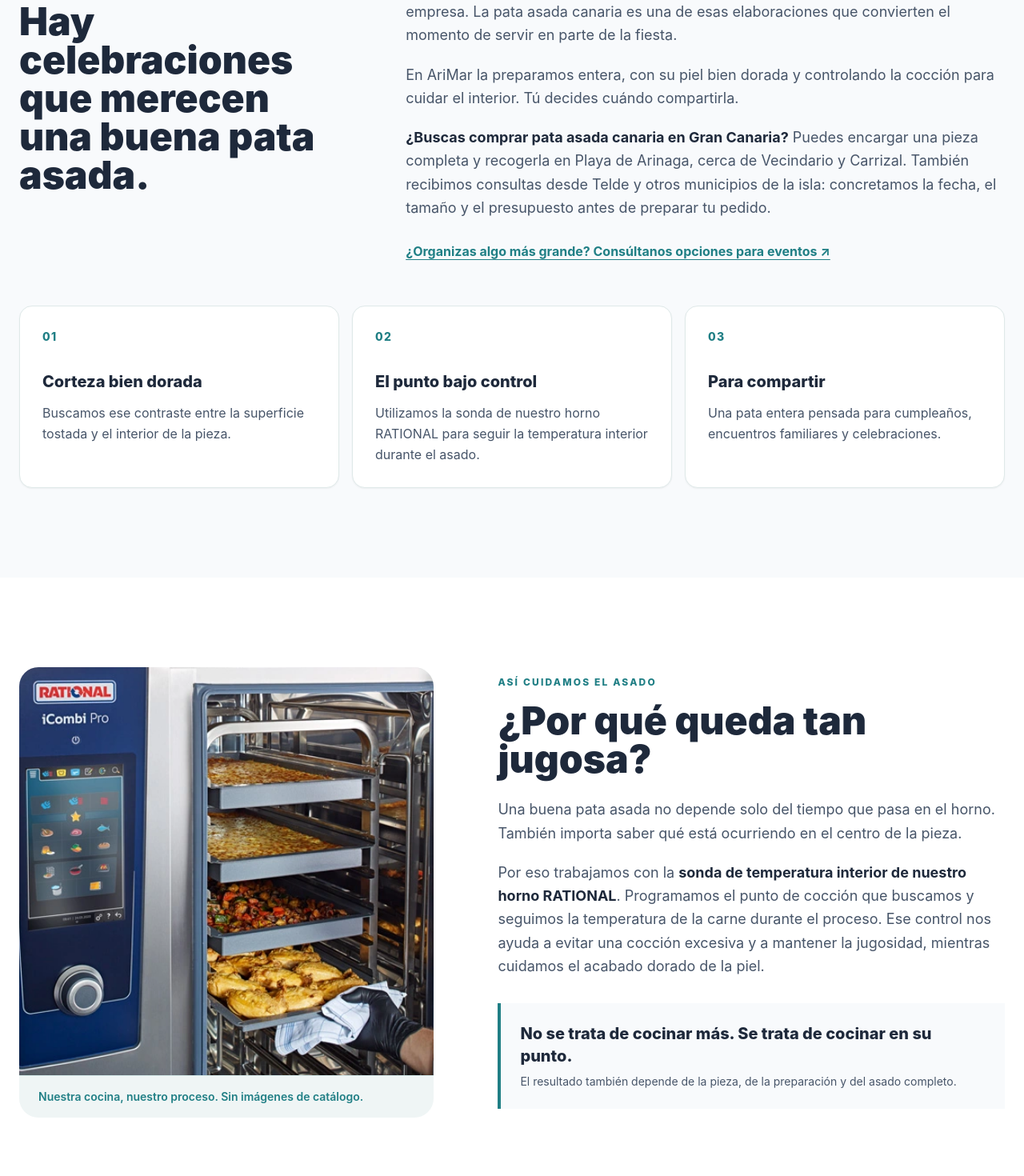
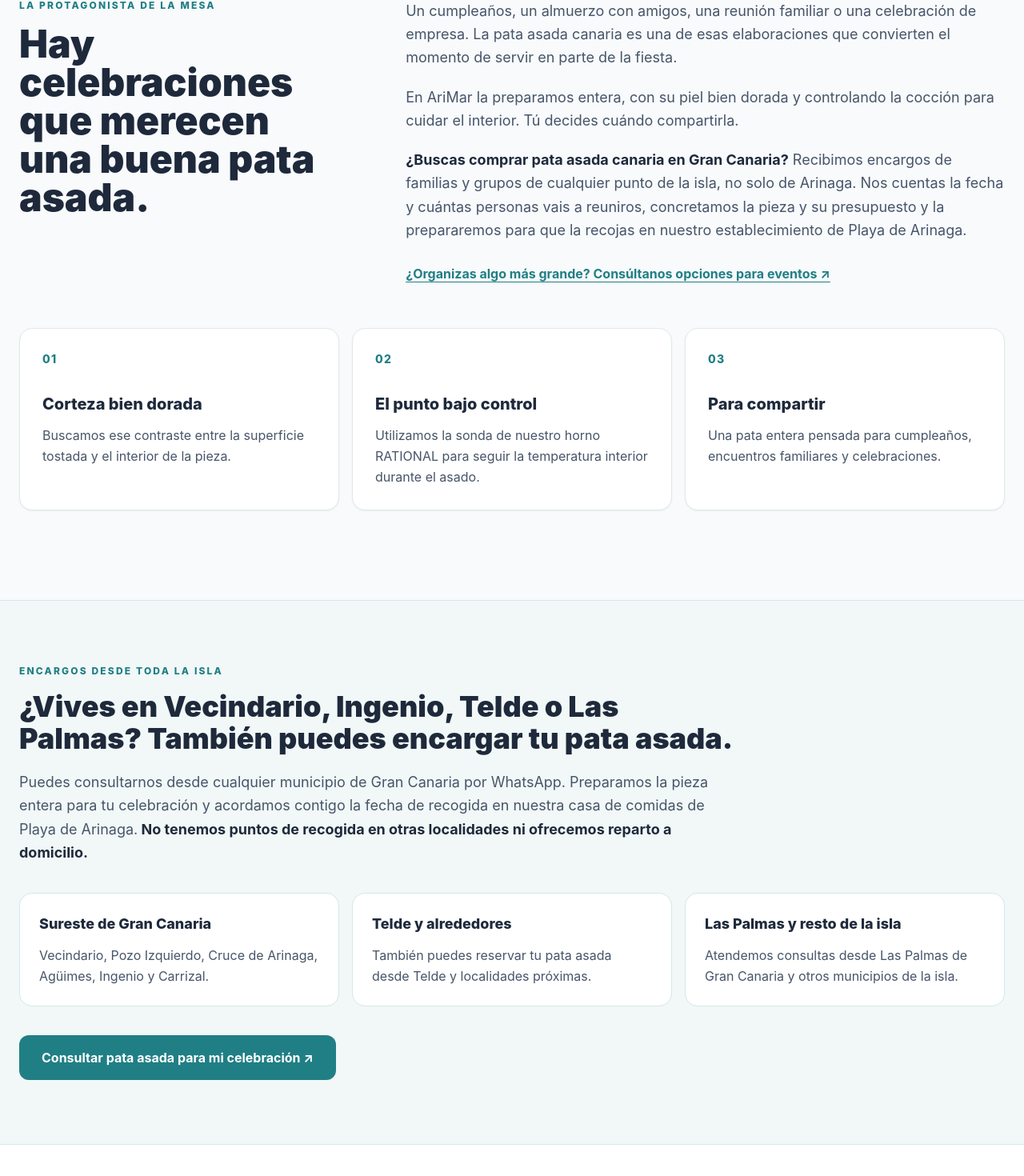
Before and after one commit to talaverilla85/ArimarWeb, a Next.js app: page /pata-asada-gran-canaria in a window 1280 px wide. Shown: the part 1012-2482 px from the top of the page at 80% size. Built offline with nearby package versions, Linux system fonts and the light colour scheme.

Commit message:
Publicar mejoras SEO insulares de pata asada AriMar y enlace desde portada

```diff
--- a/app/page.tsx
+++ b/app/page.tsx
@@ -88,6 +88,9 @@ export default function Home() {
 
           <p className="text-lg md:text-xl text-slate-600 leading-relaxed">
             En AriMar encontrarás platos del día, pollo asado, potajes, cremas, arroces, pastas, guisos, fritos y postres caseros. Una propuesta variada y cercana, propia de una freiduría moderna donde la cocina de siempre se adapta a una forma de comer más cómoda, práctica y actual.
+          </p>
+          <p className="mt-5 text-base leading-relaxed text-slate-600">
+            ¿Preparas un cumpleaños o una reunión? También puedes <Link href="/pata-asada-gran-canaria" className="font-semibold text-primary-700 underline underline-offset-4 hover:text-primary-800">encargar nuestra pata asada canaria</Link> desde cualquier punto de Gran Canaria y recogerla en AriMar.
           </p>
         </div>
       </section>
--- a/app/pata-asada-gran-canaria/page.tsx
+++ b/app/pata-asada-gran-canaria/page.tsx
@@ -12,7 +12,7 @@ const whatsapp = getWhatsAppUrl(mensaje)
 
 export const metadata: Metadata = {
   title: 'Pata asada canaria por encargo en Gran Canaria | AriMar',
-  description: '¿Buscas dónde comprar pata asada canaria en Gran Canaria? En AriMar la preparamos entera, 100 % sin gluten, para cumpleaños y eventos. Recogida en Playa de Arinaga.',
+  description: 'Pata asada canaria por encargo para toda Gran Canaria. 100 % sin gluten. Consulta desde Vecindario, Ingenio, Telde o Las Palmas. Recogida en AriMar.',
   alternates: { canonical: path },
   openGraph: {
     type: 'website',
@@ -35,8 +35,8 @@ const preguntas = [
     a: 'Se entrega la pieza entera, sin cortar ni lonchear. Puedes llevarla a tu celebración y servirla al grosor que prefieras.',
   },
   {
-    q: '¿Puedo encargar una pata asada desde Vecindario, Carrizal, Telde o Las Palmas?',
-    a: 'Sí, puedes consultar tu encargo desde cualquier municipio de Gran Canaria. La pata se recoge en nuestro establecimiento de Playa de Arinaga; no realizamos el reparto a domicilio ni el corte durante el evento.',
+    q: '¿Puedo encargarla desde Vecindario, Ingenio, Telde o Las Palmas de Gran Canaria?',
+    a: 'Sí. Recibimos consultas desde toda Gran Canaria, incluidas Vecindario, Pozo Izquierdo, Cruce de Arinaga, Agüimes, Ingenio, Carrizal, Telde y Las Palmas de Gran Canaria. Puedes organizar el encargo por WhatsApp desde tu municipio y recoger la pata en AriMar, Playa de Arinaga. No hacemos entregas a domicilio.',
   },
   {
     q: '¿Con cuánta antelación tengo que pedirla?',
@@ -45,6 +45,10 @@ const preguntas = [
   {
     q: '¿Cuánto cuesta una pata asada entera?',
     a: 'El presupuesto depende del tamaño y del peso de la pieza, así como de la disponibilidad. Escríbenos con la fecha y el número de comensales y te informaremos antes de confirmar el pedido.',
+  },
+  {
+    q: '¿De qué tamaño debo encargar la pata para mi celebración?',
+    a: 'Depende del número de comensales, de las guarniciones y del tamaño y rendimiento de la pieza. Dinos para cuántas personas es y te orientaremos sobre las opciones disponibles antes de confirmar el encargo.',
   },
   {
     q: '¿Es una pata asada sin gluten?',
@@ -139,7 +143,7 @@ export default function PataAsadaPage() {
               Pata asada <span className="text-[#80D0D1]">canaria</span> por encargo en Gran Canaria
             </h1>
             <p className="mt-7 max-w-2xl text-lg leading-relaxed text-[#E3EEEE] md:text-xl">
-              Piel dorada, carne jugosa y una pieza para reunir a los tuyos. La preparamos en nuestra cocina de Playa de Arinaga para cumpleaños, reuniones y celebraciones.
+              Piel dorada, carne jugosa y una pieza para reunir a los tuyos. Aceptamos consultas por encargo desde toda Gran Canaria para cumpleaños, reuniones y celebraciones. La preparamos en nuestra cocina 100 % sin gluten.
             </p>
             <div className="mt-9 flex flex-col gap-3 sm:flex-row">
               <a href={whatsapp} target="_blank" rel="noopener noreferrer" className="inline-flex items-center justify-center rounded-xl bg-[#207F85] px-7 py-4 text-base font-extrabold text-white shadow-lg transition hover:bg-[#278F95] focus-visible:outline focus-visible:outline-2 focus-visible:outline-offset-2 focus-visible:outline-white">
@@ -147,7 +151,7 @@ export default function PataAsadaPage() {
               </a>
               <a href="#por-que-jugosa" className="inline-flex items-center justify-center rounded-xl border border-white/50 px-7 py-4 text-base font-bold text-white transition hover:bg-white/10">Descubre cómo la asamos ↓</a>
             </div>
-            <p className="mt-6 text-sm leading-relaxed text-slate-300">Por encargo y según disponibilidad · Recogida en nuestro local de Agüimes · La solicitud no confirma el pedido.</p>
+            <p className="mt-6 text-sm leading-relaxed text-slate-300">Encargos para toda Gran Canaria · Recogida en Playa de Arinaga (Agüimes) · La solicitud no confirma el pedido.</p>
           </div>
           <figure className="relative min-h-[360px] bg-[#F3F3EF] lg:min-h-[670px]">
             <Image
@@ -178,7 +182,7 @@ export default function PataAsadaPage() {
           <div className="self-end">
             <p className="text-lg leading-relaxed text-slate-600">Un cumpleaños, un almuerzo con amigos, una reunión familiar o una celebración de empresa. La pata asada canaria es una de esas elaboraciones que convierten el momento de servir en parte de la fiesta.</p>
             <p className="mt-5 text-lg leading-relaxed text-slate-600">En AriMar la preparamos entera, con su piel bien dorada y controlando la cocción para cuidar el interior. Tú decides cuándo compartirla.</p>
-            <p className="mt-5 text-lg leading-relaxed text-slate-600"><strong className="text-[#1E293B]">¿Buscas comprar pata asada canaria en Gran Canaria?</strong> Puedes encargar una pieza completa y recogerla en Playa de Arinaga, cerca de Vecindario y Carrizal. También recibimos consultas desde Telde y otros municipios de la isla: concretamos la fecha, el tamaño y el presupuesto antes de preparar tu pedido.</p>
+            <p className="mt-5 text-lg leading-relaxed text-slate-600"><strong className="text-[#1E293B]">¿Buscas comprar pata asada canaria en Gran Canaria?</strong> Recibimos encargos de familias y grupos de cualquier punto de la isla, no solo de Arinaga. Nos cuentas la fecha y cuántas personas vais a reuniros, concretamos la pieza y su presupuesto y la prepararemos para que la recojas en nuestro establecimiento de Playa de Arinaga.</p>
             <Link href="/contacto" className="mt-7 inline-flex font-bold text-[#207F85] underline underline-offset-4">¿Organizas algo más grande? Consúltanos opciones para eventos ↗</Link>
           </div>
         </div>
@@ -190,6 +194,37 @@ export default function PataAsadaPage() {
               <p className="mt-3 leading-relaxed text-slate-600">{item.detalle}</p>
             </article>
           ))}
+        </div>
+      </section>
+
+      <section className="border-y border-[#D9E8E8] bg-[#F1F8F7] px-6 py-16 md:py-20" aria-labelledby="zonas-pata-heading">
+        <div className="mx-auto max-w-7xl">
+          <p className="text-xs font-extrabold uppercase tracking-[0.18em] text-[#207F85]">Encargos desde toda la isla</p>
+          <h2 id="zonas-pata-heading" className="mt-4 max-w-4xl text-3xl font-black leading-tight md:text-4xl">
+            ¿Vives en Vecindario, Ingenio, Telde o Las Palmas? También puedes encargar tu pata asada.
+          </h2>
+          <p className="mt-5 max-w-4xl text-lg leading-relaxed text-slate-600">
+            Puedes consultarnos desde cualquier municipio de Gran Canaria por WhatsApp. Preparamos la pieza entera
+            para tu celebración y acordamos contigo la fecha de recogida en nuestra casa de comidas de Playa de Arinaga.
+            <strong className="text-slate-800"> No tenemos puntos de recogida en otras localidades ni ofrecemos reparto a domicilio.</strong>
+          </p>
+          <div className="mt-9 grid gap-4 md:grid-cols-3">
+            <div className="rounded-2xl border border-[#D5E7E7] bg-white p-6">
+              <h3 className="text-lg font-extrabold text-[#1E293B]">Sureste de Gran Canaria</h3>
+              <p className="mt-3 leading-relaxed text-slate-600">Vecindario, Pozo Izquierdo, Cruce de Arinaga, Agüimes, Ingenio y Carrizal.</p>
+            </div>
+            <div className="rounded-2xl border border-[#D5E7E7] bg-white p-6">
+              <h3 className="text-lg font-extrabold text-[#1E293B]">Telde y alrededores</h3>
+              <p className="mt-3 leading-relaxed text-slate-600">También puedes reservar tu pata asada desde Telde y localidades próximas.</p>
+            </div>
+            <div className="rounded-2xl border border-[#D5E7E7] bg-white p-6">
+              <h3 className="text-lg font-extrabold text-[#1E293B]">Las Palmas y resto de la isla</h3>
+              <p className="mt-3 leading-relaxed text-slate-600">Atendemos consultas desde Las Palmas de Gran Canaria y otros municipios de la isla.</p>
+            </div>
+          </div>
+          <a href={whatsapp} target="_blank" rel="noopener noreferrer" className="mt-9 inline-flex rounded-xl bg-[#207F85] px-7 py-4 font-bold text-white transition hover:bg-[#18686D]">
+            Consultar pata asada para mi celebración ↗
+          </a>
         </div>
       </section>
 
```
